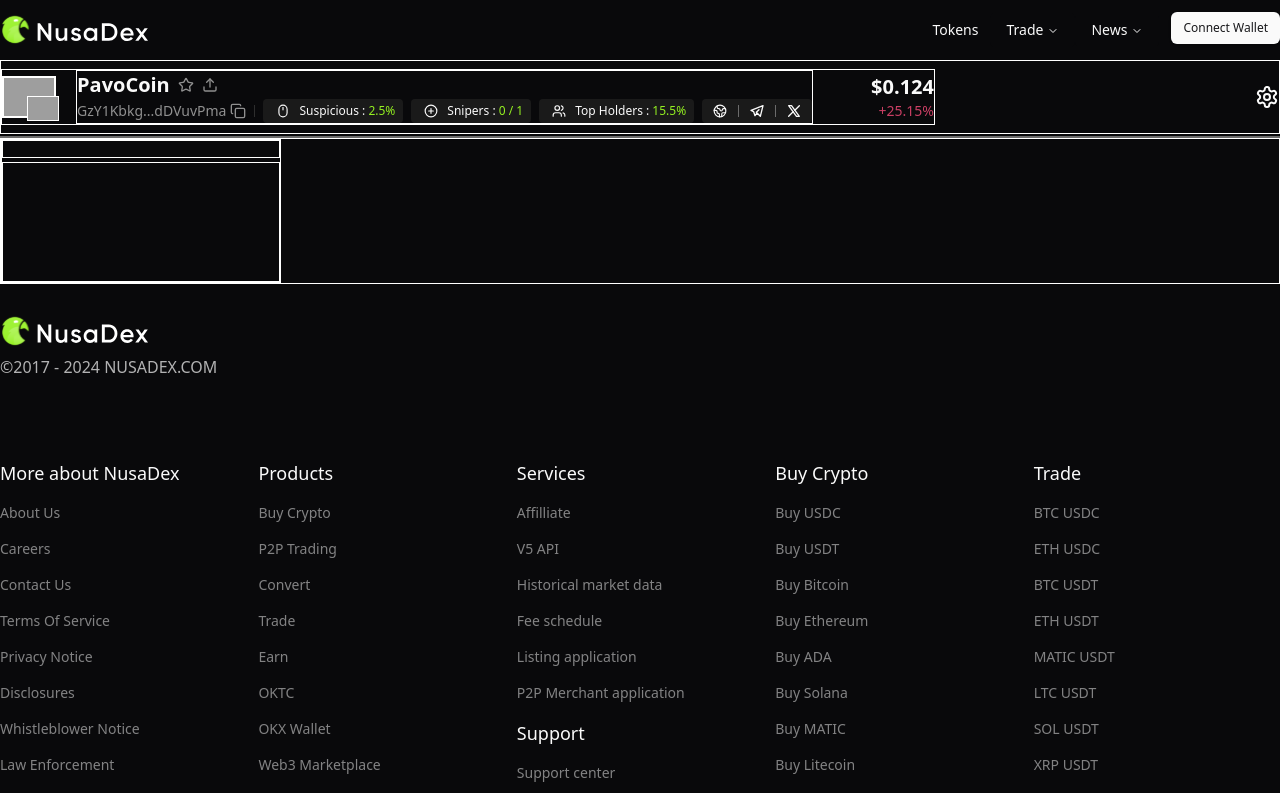
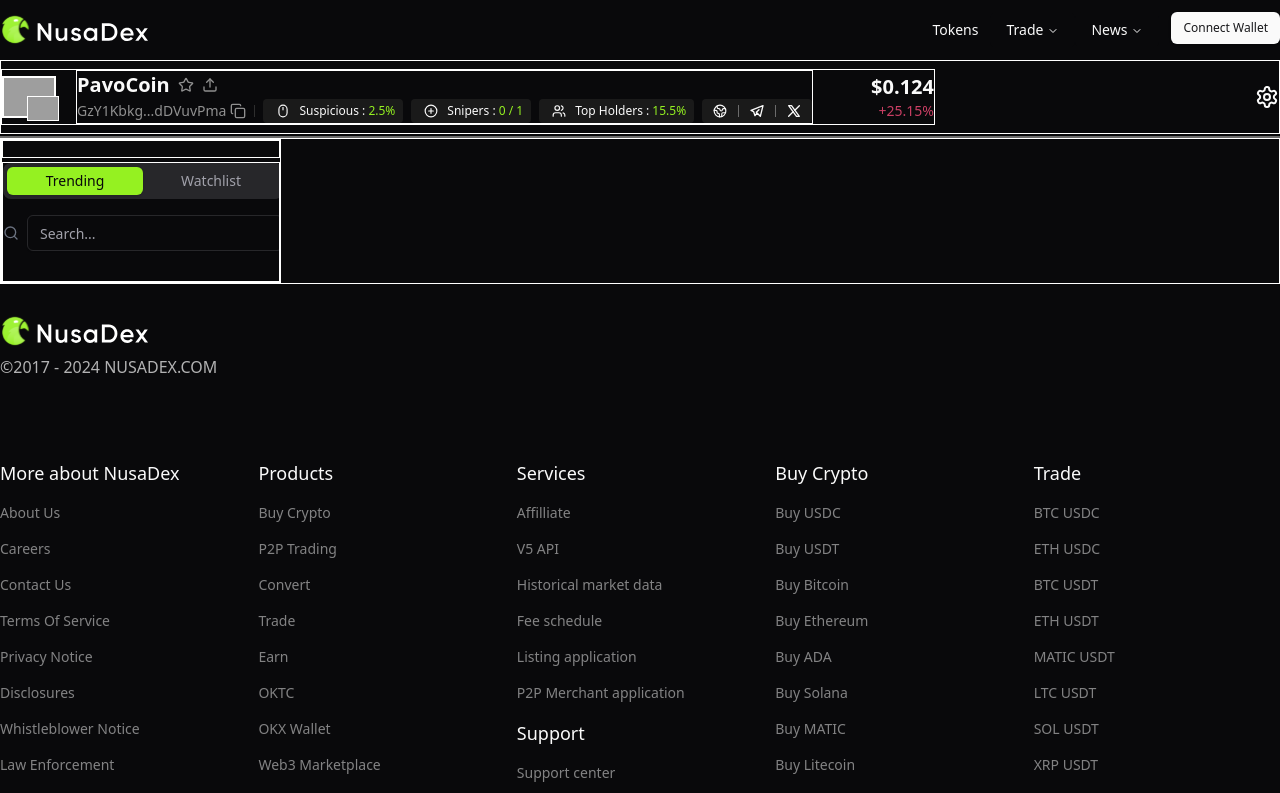
Before and after one commit to RamzGxz/nusadex, a Next.js app: page /details in a window 1280 px wide. Shown: the top 793 px of the page. Built offline with nearby package versions, Linux system fonts and the light colour scheme; grey boxes are pictures that could not be loaded.

Commit message:
update details page

```diff
--- a/package.json
+++ b/package.json
@@ -11,8 +11,10 @@
   "dependencies": {
     "@radix-ui/react-accordion": "^1.2.1",
     "@radix-ui/react-dialog": "^1.1.2",
+    "@radix-ui/react-label": "^2.1.0",
     "@radix-ui/react-navigation-menu": "^1.2.1",
     "@radix-ui/react-slot": "^1.1.0",
+    "@radix-ui/react-tabs": "^1.1.1",
     "class-variance-authority": "^0.7.0",
     "clsx": "^2.1.1",
     "lucide-react": "^0.461.0",
--- /dev/null
+++ b/src/components/ui/input.tsx
@@ -0,0 +1,22 @@
+import * as React from "react"
+
+import { cn } from "@/lib/utils"
+
+const Input = React.forwardRef<HTMLInputElement, React.ComponentProps<"input">>(
+  ({ className, type, ...props }, ref) => {
+    return (
+      <input
+        type={type}
+        className={cn(
+          "flex h-9 w-full rounded-md border border-input bg-transparent px-3 py-1 text-base shadow-sm transition-colors file:border-0 file:bg-transparent file:text-sm file:font-medium file:text-foreground placeholder:text-muted-foreground focus-visible:outline-none focus-visible:ring-1 focus-visible:ring-ring disabled:cursor-not-allowed disabled:opacity-50 md:text-sm",
+          className
+        )}
+        ref={ref}
+        {...props}
+      />
+    )
+  }
+)
+Input.displayName = "Input"
+
+export { Input }
--- /dev/null
+++ b/src/components/ui/label.tsx
@@ -0,0 +1,24 @@
+import * as React from "react"
+import * as LabelPrimitive from "@radix-ui/react-label"
+import { cva, type VariantProps } from "class-variance-authority"
+
+import { cn } from "@/lib/utils"
+
+const labelVariants = cva(
+  "text-sm font-medium leading-none peer-disabled:cursor-not-allowed peer-disabled:opacity-70"
+)
+
+const Label = React.forwardRef<
+  React.ElementRef<typeof LabelPrimitive.Root>,
+  React.ComponentPropsWithoutRef<typeof LabelPrimitive.Root> &
+    VariantProps<typeof labelVariants>
+>(({ className, ...props }, ref) => (
+  <LabelPrimitive.Root
+    ref={ref}
+    className={cn(labelVariants(), className)}
+    {...props}
+  />
+))
+Label.displayName = LabelPrimitive.Root.displayName
+
+export { Label }
--- /dev/null
+++ b/src/components/ui/tabs.tsx
@@ -0,0 +1,53 @@
+import * as React from "react"
+import * as TabsPrimitive from "@radix-ui/react-tabs"
+
+import { cn } from "@/lib/utils"
+
+const Tabs = TabsPrimitive.Root
+
+const TabsList = React.forwardRef<
+  React.ElementRef<typeof TabsPrimitive.List>,
+  React.ComponentPropsWithoutRef<typeof TabsPrimitive.List>
+>(({ className, ...props }, ref) => (
+  <TabsPrimitive.List
+    ref={ref}
+    className={cn(
+      "inline-flex h-9 items-center justify-center rounded-lg bg-muted p-1 text-muted-foreground",
+      className
+    )}
+    {...props}
+  />
+))
+TabsList.displayName = TabsPrimitive.List.displayName
+
+const TabsTrigger = React.forwardRef<
+  React.ElementRef<typeof TabsPrimitive.Trigger>,
+  React.ComponentPropsWithoutRef<typeof TabsPrimitive.Trigger>
+>(({ className, ...props }, ref) => (
+  <TabsPrimitive.Trigger
+    ref={ref}
+    className={cn(
+      "inline-flex items-center justify-center whitespace-nowrap rounded-md px-3 py-1 text-sm font-medium ring-offset-background transition-all focus-visible:outline-none focus-visible:ring-2 focus-visible:ring-ring focus-visible:ring-offset-2 disabled:pointer-events-none disabled:opacity-50 data-[state=active]:bg-background data-[state=active]:text-foreground data-[state=active]:shadow",
+      className
+    )}
+    {...props}
+  />
+))
+TabsTrigger.displayName = TabsPrimitive.Trigger.displayName
+
+const TabsContent = React.forwardRef<
+  React.ElementRef<typeof TabsPrimitive.Content>,
+  React.ComponentPropsWithoutRef<typeof TabsPrimitive.Content>
+>(({ className, ...props }, ref) => (
+  <TabsPrimitive.Content
+    ref={ref}
+    className={cn(
+      "mt-2 ring-offset-background focus-visible:outline-none focus-visible:ring-2 focus-visible:ring-ring focus-visible:ring-offset-2",
+      className
+    )}
+    {...props}
+  />
+))
+TabsContent.displayName = TabsPrimitive.Content.displayName
+
+export { Tabs, TabsList, TabsTrigger, TabsContent }
--- a/src/pages/details/index.tsx
+++ b/src/pages/details/index.tsx
@@ -3,11 +3,14 @@
   CopyIcon,
   EarthIcon,
   Mouse,
+  SearchIcon,
   SettingsIcon,
   StarIcon,
   UploadIcon,
   UsersIcon,
 } from "lucide-react";
+import { Input } from "@/components/ui/input";
+import { Tabs, TabsContent, TabsList, TabsTrigger } from "@/components/ui/tabs";
 import React from "react";
 // import { useEffect, useState } from "react";
 
@@ -146,7 +149,39 @@
         <div className="flex flex-1 gap-[2px] border border-white">
           <div className="flex flex-col gap-1 w-[280px] order-1 border border-white">
             <div className="flex-1 pt-4 border border-white"></div>
-            <div className="min-h-[120px] overflow-hidden border border-white"></div>
+            <div className="min-h-[120px] overflow-hidden border border-white">
+              <Tabs defaultValue="trending" className="w-[280px]">
+                <TabsList className="grid w-full grid-cols-2">
+                  <TabsTrigger
+                    value="trending"
+                    className="data-[state=active]:bg-[#95F121] data-[state=active]:text-[#09090B]"
+                  >
+                    Trending
+                  </TabsTrigger>
+                  <TabsTrigger
+                    value="watchlist"
+                    className="data-[state=active]:bg-[#95F121] data-[state=active]:text-[#09090B]"
+                  >
+                    Watchlist
+                  </TabsTrigger>
+                </TabsList>
+                <div className="mt-2 mx-4 mb-4">
+                  <div className="bg-[#1a1a1a] border-transparent box-s"></div>
+                </div>
+
+                <div className="flex items-center w-full max-w-sm">
+                  <div className="relative mr-2">
+                    <SearchIcon className="h-4 w-4 text-gray-500" />
+                  </div>
+                  <Input
+                    type="search"
+                    placeholder="Search..."
+                    className="flex-grow"
+                  />
+                </div>
+                <TabsContent value="trending"></TabsContent>
+              </Tabs>
+            </div>
           </div>
         </div>
       </div>
```
Also changed, not shown: 1 other file (tests, documents, lock files or other folders).
